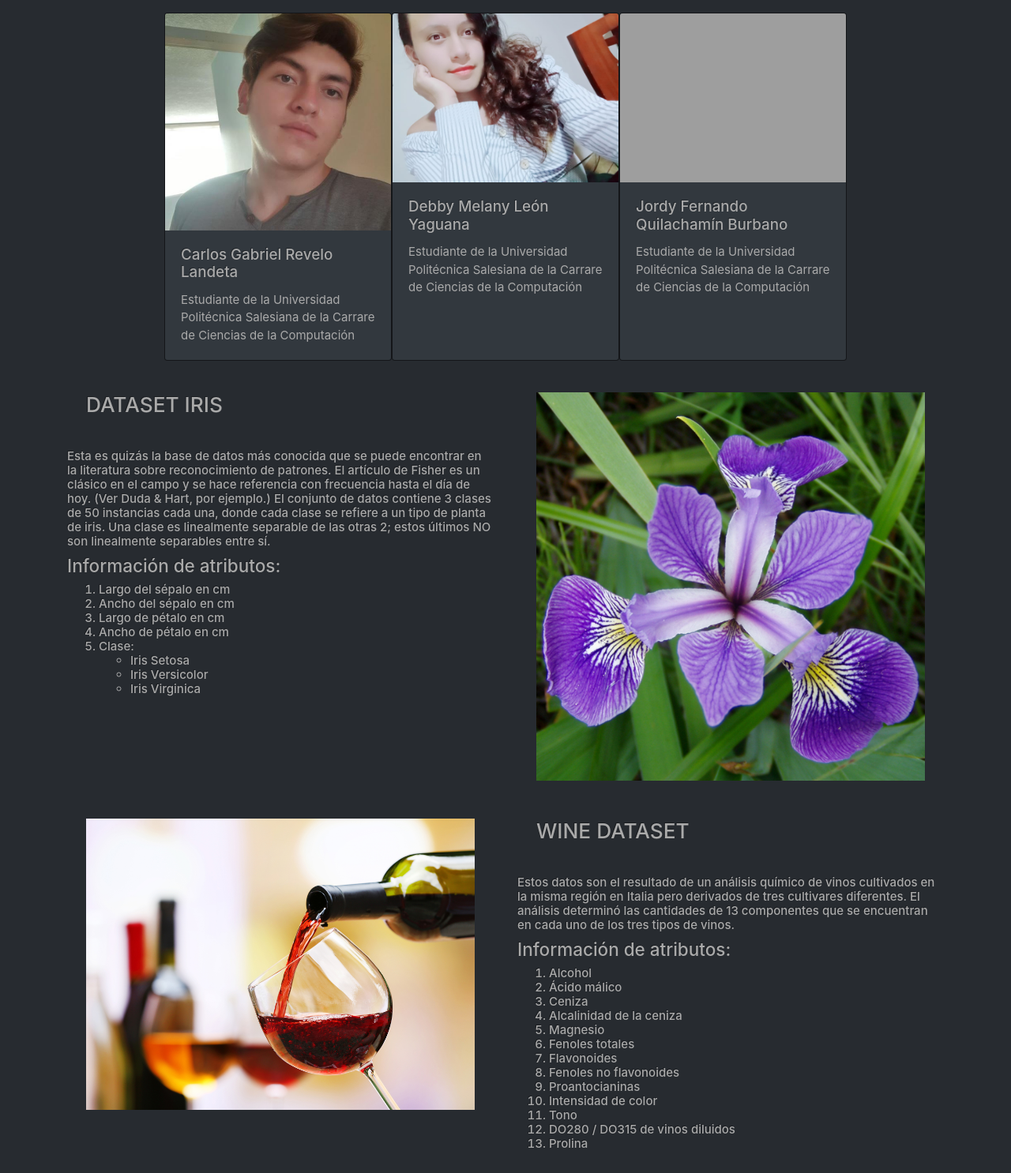
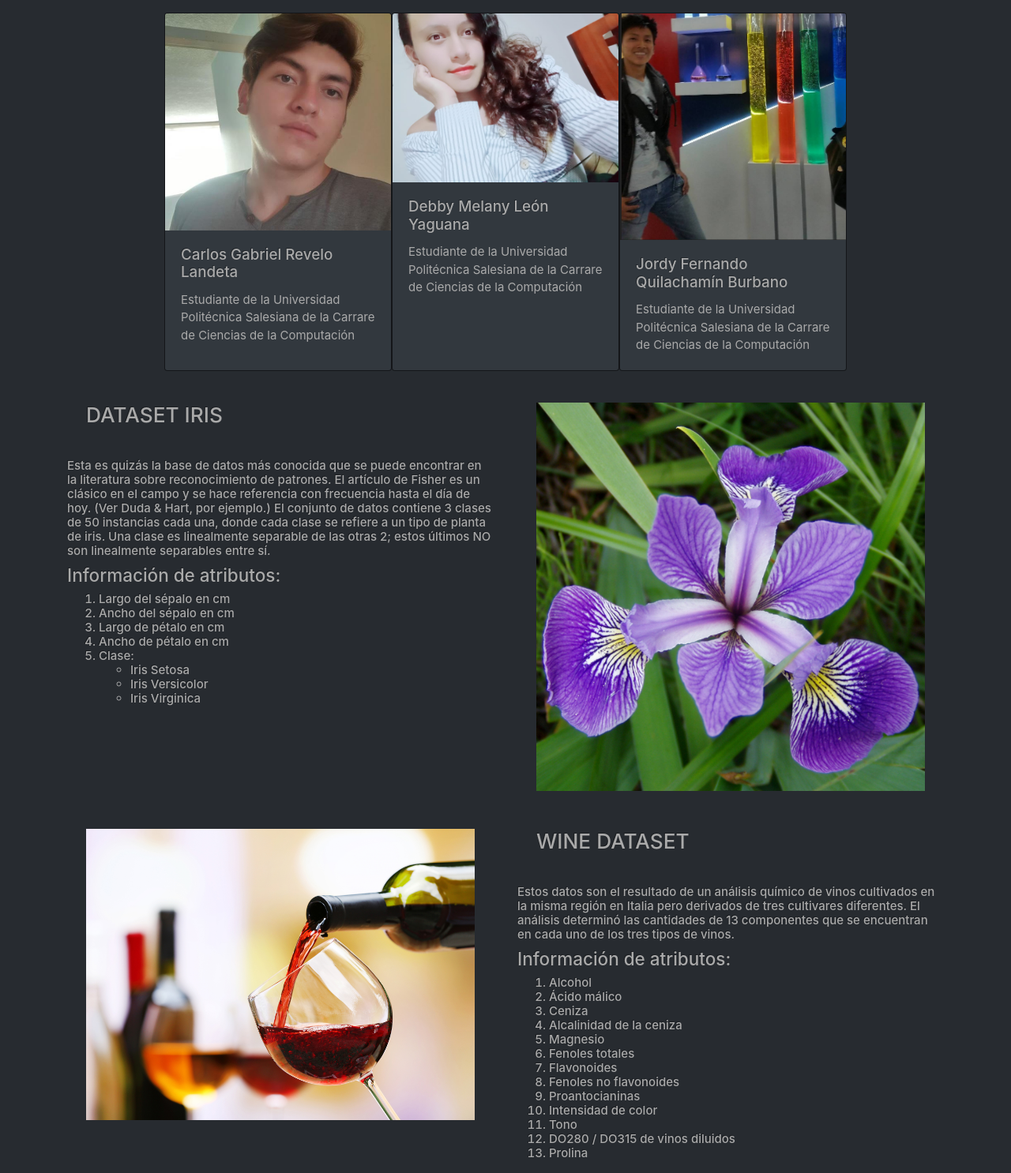
Before and after one commit to crevelol/ML_comparacion, a Flask app: page / in a window 1280 px wide. Shown: the part 57-1543 px from the top of the page at 79% size. Before the commit the page ends 1511 px from the top, so only its background shows below. Run offline with Flask 2, Linux system fonts and the light colour scheme; grey boxes are pictures that could not be loaded.

Commit message:
fotos commit

```diff
--- a/templates/index.html
+++ b/templates/index.html
@@ -16,7 +16,7 @@
         </div>
     </div>
     <div class="card " style="width: 18rem;">
-        <img src="{{ url_for('static', filename='jordy.jpg') }}" class="card-img-top" alt="...">
+        <img src="{{ url_for('static', filename='jordy.png') }}" class="card-img-top" alt="...">
         <div class="card-body">
             <h5 class="card-title">Jordy Fernando Quilachamín Burbano</h5>
             <p class="card-text">Estudiante de la Universidad Politécnica Salesiana de la Carrare de Ciencias de la Computación</p>
```
Also changed, not shown: static/Jordy.PNG (added), static/Jordy.jpeg (deleted).
